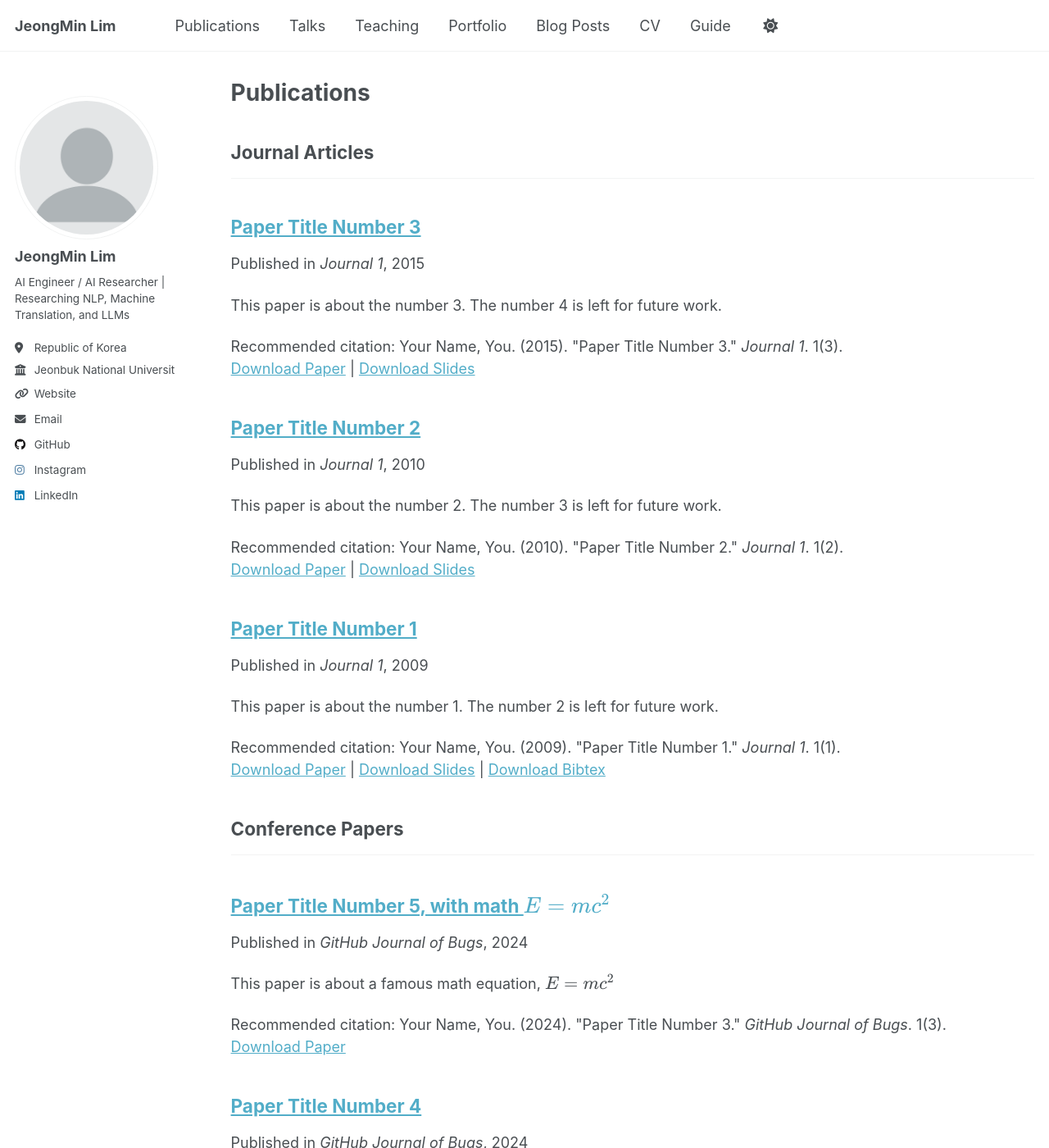
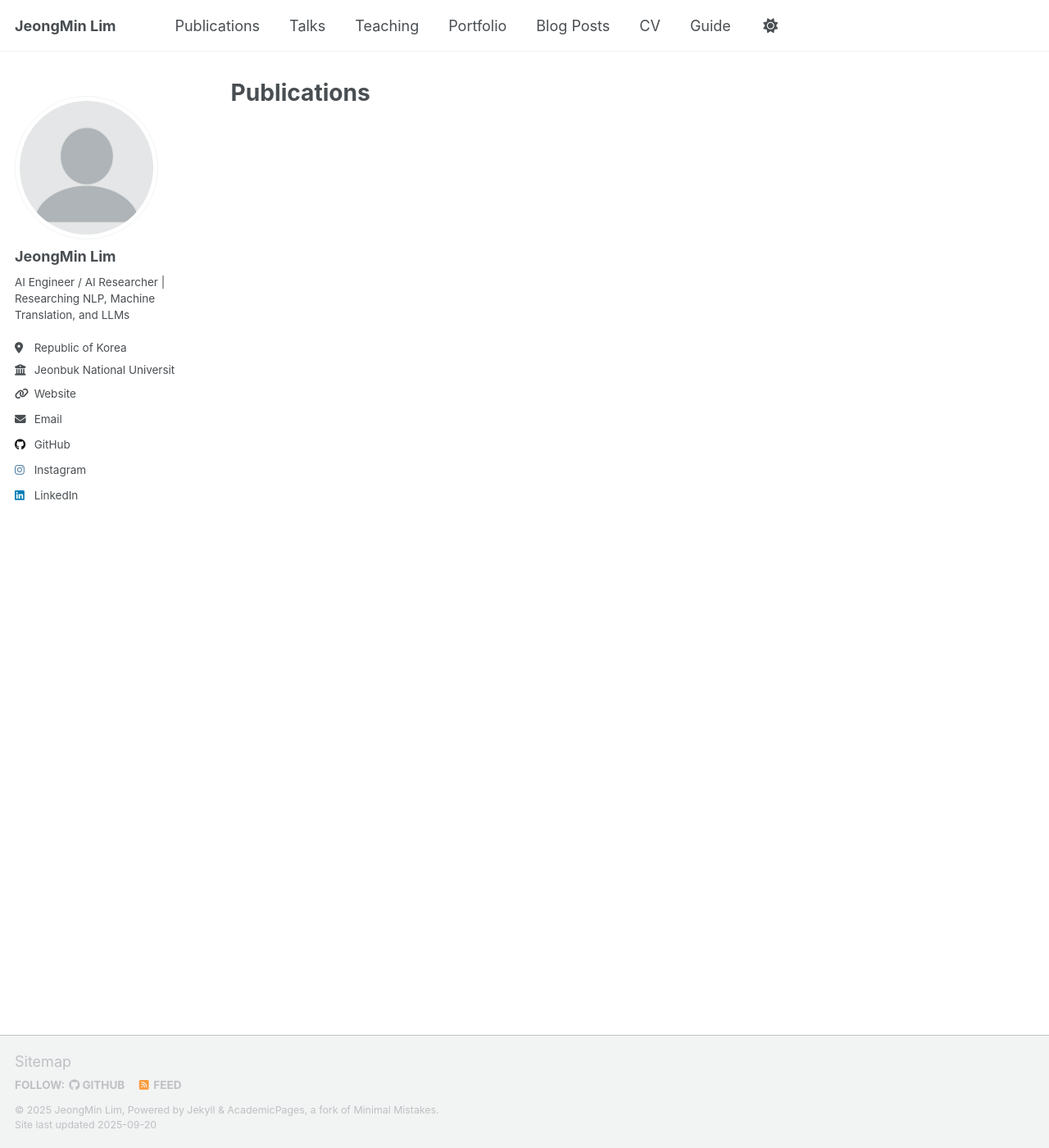
Before and after one commit to JeongMinIsBest/JeongMinIsBest.github.io, a Jekyll site: the page built from _pages/publications.html, in a window 1280 px wide and 1400 px high. Shown: the whole window at 82% size. Built offline with Jekyll 4.4.1, drawn with Linux system fonts in a browser that asks for light colours; a script that is not in the unit is left out; some of the changed text lies outside the part shown.

Commit message:
Update _config.yml

```diff
--- a/_config.yml
+++ b/_config.yml
@@ -13,7 +13,7 @@
 title_separator          : "|"
 name                     : &name "JeongMin Lim"
 description              : &description "JeongMin Lim | Academic Portfolio in AI, NLP, Machine Translation, and Large Language Models"   # Update this with a general description of your site, this is the default if not overridden by a page
-url                      : https://jeongminisbest.github.io/ # The base hostname & protocol for your site e.g. "https://[your GitHub username].github.io",
+url                      : https://jeongminisbest.github.io # The base hostname & protocol for your site e.g. "https://[your GitHub username].github.io",
                                                            # or if you already have some other page hosted on Github then use "https://[your GitHub username].github.io/[Your Repo Name]"
 baseurl                  : "" # the subpath of your site, e.g. "/blog"
 repository               : "https://github.com/JeongMinIsBest/JeongMinIsBest.github.io"
@@ -29,15 +29,8 @@
   bio              : "AI Engineer / AI Researcher | Researching NLP, Machine Translation, and LLMs"
   location         : "Republic of Korea"
   employer         : "Jeonbuk National University"
-  uri              : "https://jeongminisbest.github.io/"
+  uri              : "https://jeongminisbest.github.io"
   email            : "ljm1614@naver.com"
-  links            :
-    - label : "T-Story"
-    - icon  : "/assets/icons/tistory.svg"
-    - url   : "https://ljm1614.tistory.com/"
-    - label : "Velog"
-    - icon  : "/assets/icons/velog.svg"
-    - url   : "https://velog.io/@ever_since/posts"
 
   # Academic websites
   academia         : # URL
@@ -58,6 +51,13 @@
   github           : "https://github.com/JeongMinIsBest"
   kaggle           : # Username
   stackoverflow    : # User number or user number and name (i.e., use "1" or "1/jeff-atwood")
+  links            :
+    - label : "T-Story"
+    - icon  : "/assets/icons/tistory.svg"
+    - url   : "https://ljm1614.tistory.com"
+    - label : "Velog"
+    - icon  : "/assets/icons/velog.svg"
+    - url   : "https://velog.io/@ever_since/posts"
 
   # Social media
   artstation       : # Username
@@ -88,12 +88,10 @@
 
 # Publication Category - The following the list of publication categories and their headings
 publication_category:
-  books:
-    title: 'Books'
-  manuscripts:
-    title: 'Journal Articles'
-  conferences:
-    title: 'Conference Papers'
+  projects:
+    title: 'Projects'
+  reports:
+    title: 'Reports'
 
 # Site Settings
 teaser                   :  # filename of teaser fallback teaser image placed in /images/ for social media previews
```
